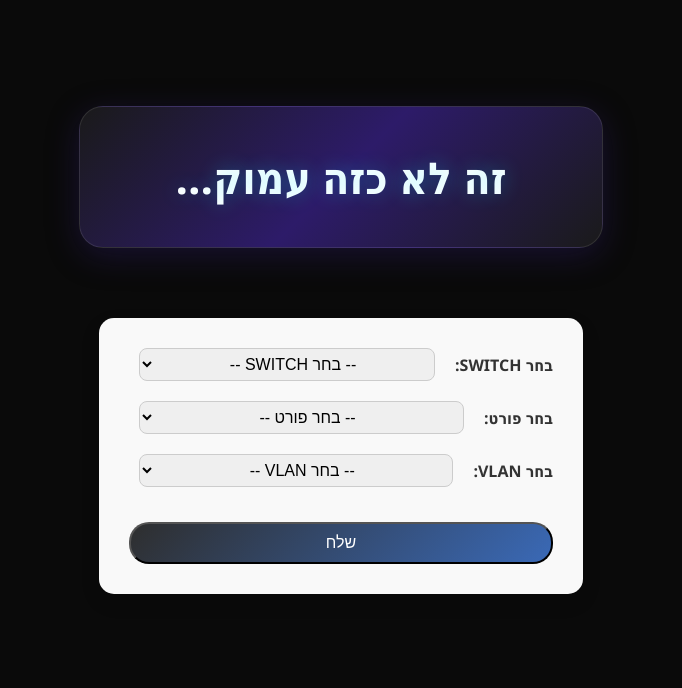
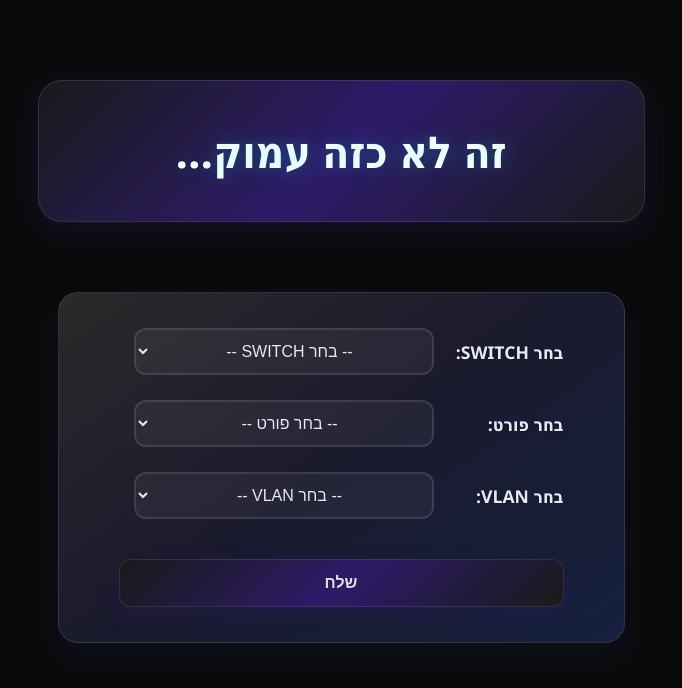
Before and after one commit to Guyh44/loamok, a React (Vite) app in the folder frontend/: page /change-vlan in a window 1280 px wide. Shown: the top 688 px of the page, without its empty margins (299-981 px from the left). Built offline with nearby package versions, Linux system fonts and the light colour scheme.

Commit message:
made it look bonita

```diff
--- a/frontend/src/components/Spinner.tsx
+++ b/frontend/src/components/Spinner.tsx
@@ -6,7 +6,7 @@ type Props = {
     color?: string;
 }
 
-const spinner = ({isLoading = true, size = 30, color = '#368fd7ff'}: Props) => {
+const spinner = ({isLoading = true, size = 30, color = '#555eb3ff'}: Props) => {
     if (!isLoading) return null;
   return (
     <ClipLoader
--- a/frontend/src/features/PortConfig/PortConfig.css
+++ b/frontend/src/features/PortConfig/PortConfig.css
@@ -1,108 +1,162 @@
 #port-config-container {
-  background: #f9f9f9;
-  padding: 30px;
-  border-radius: 15px;
-  box-shadow: 0 8px 20px rgba(0, 0, 0, 0.1);
-  max-width: 500px;
+  background: linear-gradient(145deg, #2a2a2a 0%, #1a1a2e 50%, #16213e 100%);
+  padding: 35px 60px;
+  border-radius: 20px;
+  box-shadow: 0 15px 35px rgba(22, 33, 62, 0.4), 0 5px 15px rgba(0, 0, 0, 0.2);
+  max-width: 600px;
   margin: 0 auto;
   direction: rtl;
   text-align: right;
+  border: 1px solid rgba(255, 255, 255, 0.1);
+  backdrop-filter: blur(10px);
 }
 
 .config-row {
   display: flex;
   justify-content: space-between;
   align-items: center;
-  margin-bottom: 20px;
-  position: relative; /* for spinner positioning */
+  margin-bottom: 25px;
+  position: relative;
 }
 
 .config-row label {
-  font-weight: bold;
-  font-size: 1rem;
+  font-weight: 600;
+  font-size: 1.1rem;
+  color: #e8e9f3;
+  text-shadow: 0 1px 2px rgba(0, 0, 0, 0.3);
+  min-width: 130px;
+  flex-shrink: 0;
 }
 
 .config-row select {
-  flex: 1;
-  margin-left: 10px;
-  padding: 6px 10px;
-  border-radius: 8px;
-  border: 1px solid #ccc;
+  margin-left: 15px;
+  padding: 12px 16px;
+  border-radius: 12px;
+  border: 2px solid rgba(255, 255, 255, 0.1);
   font-size: 1rem;
-  margin-right: 20px;
   text-align: center;
+  background: rgba(255, 255, 255, 0.05);
+  color: #e8e9f3;
+  transition: all 0.3s ease;
+  backdrop-filter: blur(5px);
+  width: 300px;
+  flex-shrink: 0;
+}
+
+.config-row select:focus {
+  outline: none;
+  border-color: #4facfe;
+  box-shadow: 0 0 0 3px rgba(79, 172, 254, 0.2);
+  background: rgba(255, 255, 255, 0.08);
+}
+
+.config-row select option {
+  background: #2a2a3e;
+  color: #e8e9f3;
+}
+
+.config-row select option:hover {
+  background: #2d1b69 !important;
+  color: #e0e0e0 !important;
+}
+
+.config-row select option:checked {
+  background: #2d1b69 !important;
+  color: #e0e0e0 !important;
 }
 
 .css-yk16xz-control {
   font-size: 1rem;
-  min-height: 40px;
+  min-height: 45px;
 }
 
 #port-config-container button {
-  background: linear-gradient(135deg, #2e2e2e, #3a69b6);
-  color: white;
+  background: linear-gradient(135deg, #1a1a1a 0%, #2d1b69 50%, #1a1a1a 100%);
+  color: #e0e0e0;
   width: 100%;
-  padding: 10px;
+  padding: 14px 20px;
   font-size: 16px;
+  font-weight: 600;
   margin-top: 15px;
   cursor: pointer;
-  border-radius: 20px;
+  border-radius: 12px;
+  border: 1px solid rgba(255, 255, 255, 0.1);
+  transition: all 0.3s ease;
+  box-shadow: 0 8px 20px rgba(45, 27, 105, 0.3);
+  text-shadow: 0 1px 2px rgba(0, 0, 0, 0.2);
 }
 
 #port-config-container button:hover {
-  background: linear-gradient(135deg, #3a3a3a, #507acc);
+  background: linear-gradient(135deg, #2d1b69 0%, #1a1a1a 50%, #2d1b69 100%);
   transform: translateY(-2px);
-  box-shadow: 0 4px 10px rgba(0, 0, 0, 0.2);
+  box-shadow: 0 12px 25px rgba(45, 27, 105, 0.4);
 }
 
 #port-config-container button:active {
-  background: linear-gradient(135deg, #1f1f1f, #2e4d99);
-  transform: translateY(1px);
-  box-shadow: 0 2px 5px rgba(0, 0, 0, 0.2);
+  transform: translateY(0px);
+  box-shadow: 0 4px 15px rgba(79, 172, 254, 0.3);
+}
+
+#port-config-container button:disabled {
+  background: linear-gradient(135deg, #6b7280 0%, #4b5563 100%);
+  cursor: not-allowed;
+  transform: none;
+  box-shadow: none;
+  opacity: 0.6;
 }
 
 #port-config-container .extra-buttons {
   display: flex;
-  gap: 10px;
-  margin-bottom: 10px;
-  position: relative; /* for spinner positioning */
+  gap: 15px;
+  margin-bottom: 15px;
+  position: relative;
 }
 
 #port-config-container .extra-buttons button {
-  flex: 1; /* each button takes equal space */
-  background: linear-gradient(135deg, #2e2e2e, #3a69b6);
-  color: white;
-  padding: 10px;
-  font-size: 16px;
+  flex: 1;
+  background: linear-gradient(135deg, #1a1a1a 0%, #2d1b69 50%, #1a1a1a 100%);
+  color: #e0e0e0;
+  padding: 12px 16px;
+  font-size: 15px;
+  font-weight: 500;
   cursor: pointer;
-  border-radius: 20px;
-  border: none;
-  transition: all 0.2s ease;
-  height: 45px;
+  border-radius: 12px;
+  border: 1px solid rgba(255, 255, 255, 0.1);
+  transition: all 0.3s ease;
+  height: 48px;
+  margin-top: 0;
+  box-shadow: 0 6px 15px rgba(45, 27, 105, 0.25);
 }
 
 #port-config-container .extra-buttons button:hover {
-  background: linear-gradient(135deg, #3a3a3a, #507acc);
+  background: linear-gradient(135deg, #2d1b69 0%, #1a1a1a 50%, #2d1b69 100%);
   transform: translateY(-2px);
-  box-shadow: 0 4px 10px rgba(0, 0, 0, 0.2);
+  box-shadow: 0 8px 20px rgba(45, 27, 105, 0.35);
 }
 
 #port-config-container .extra-buttons button:active {
-  background: linear-gradient(135deg, #1f1f1f, #2e4d99);
-  transform: translateY(1px);
-  box-shadow: 0 2px 5px rgba(0, 0, 0, 0.2);
+  transform: translateY(0px);
+  box-shadow: 0 4px 15px rgba(102, 126, 234, 0.25);
+}
+
+#port-config-container .extra-buttons button:disabled {
+  background: linear-gradient(135deg, #6b7280 0%, #4b5563 100%);
+  cursor: not-allowed;
+  transform: none;
+  box-shadow: none;
+  opacity: 0.6;
 }
 
 .actions-wrapper {
   display: flex;
   flex-direction: column;
-  gap: 10px;
+  gap: 15px;
 }
 
 /* Spinner positioning classes */
 .spinner-inline {
   position: absolute;
-  left: -30px; /* position to the left side of the select box */
+  left: -50px;
   top: 50%;
   transform: translateY(-50%);
   z-index: 10;
@@ -110,12 +164,34 @@
 
 .spinner-button-left {
   position: absolute;
-  left: -35px; /* position to the left side of the buttons */
+  left: -50px;
   top: 50%;
   transform: translateY(-50%);
   z-index: 10;
 }
 
 .send-button-wrapper {
-  position: relative; /* for spinner positioning */
+  position: relative;
 }
+
+/* Enhance the overall container with subtle animations */
+#port-config-container {
+  animation: slideInUp 0.6s ease-out;
+}
+
+@keyframes slideInUp {
+  from {
+    opacity: 0;
+    transform: translateY(30px);
+  }
+  to {
+    opacity: 1;
+    transform: translateY(0);
+  }
+}
+
+/* Add subtle glow effect on hover */
+#port-config-container:hover {
+  box-shadow: 0 20px 40px rgba(22, 33, 62, 0.5), 0 8px 20px rgba(79, 172, 254, 0.1);
+  transition: box-shadow 0.3s ease;
+}
```
